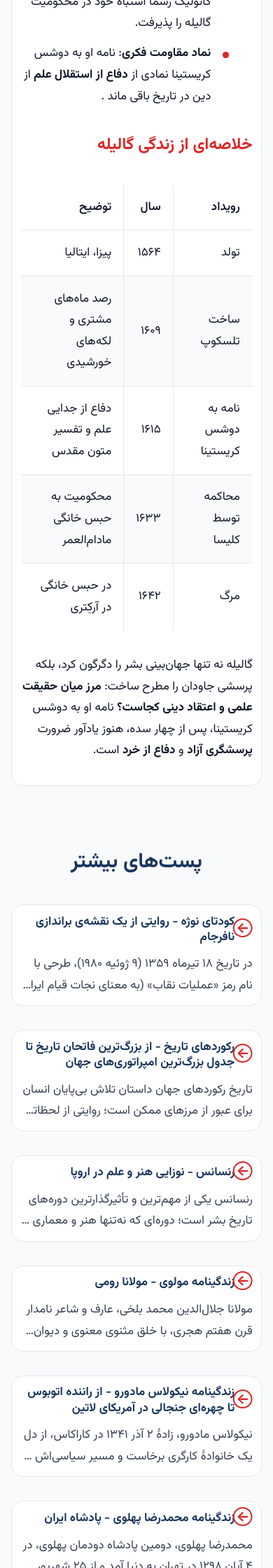
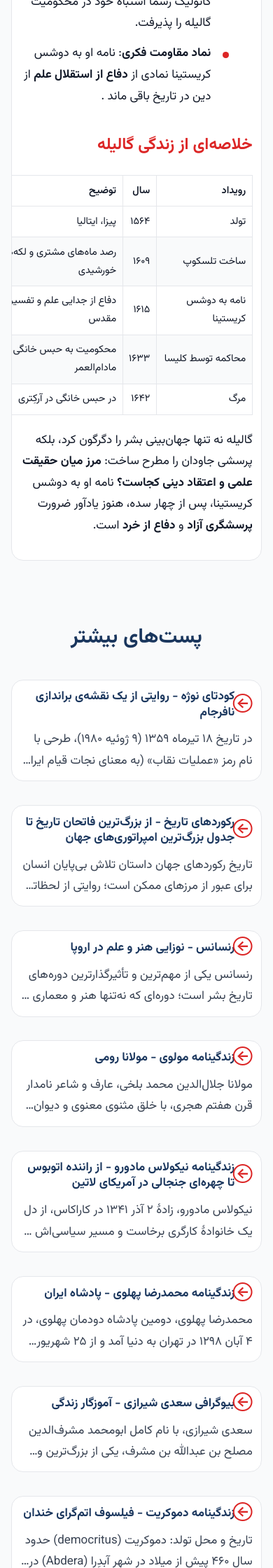
Before and after one commit to darkblog/darkblog.github.io, a Jekyll site: the page built from _posts/2025-7-5-68.md, in a window 390 px wide. Shown: the part 2022-4262 px from the top of the page at 70% size. Built offline with Jekyll 4.4.1, drawn with Linux system fonts in a browser that asks for light colours.

Commit message:
Update post.html

```diff
--- a/_layouts/post.html
+++ b/_layouts/post.html
@@ -435,13 +435,20 @@
             margin: var(--spacing-lg) 0;
         }
 
-        .article-content table {
-            width: 100%;
-            border-collapse: collapse;
+        .article-content .table-container {
             margin: var(--spacing-lg) 0;
             border: 1px solid var(--color-border);
             border-radius: var(--radius-sm);
             overflow: hidden;
+            position: relative;
+            overflow-x: auto;
+            -webkit-overflow-scrolling: touch;
+        }
+
+        .article-content table {
+            width: 100%;
+            border-collapse: collapse;
+            min-width: 600px;
         }
 
         .article-content table thead {
@@ -454,6 +461,7 @@
             text-align: right;
             font-weight: 600;
             border: 1px solid var(--color-border);
+            white-space: nowrap;
         }
 
         .article-content table td {
@@ -574,6 +582,20 @@
                 font-size: var(--font-size-lg);
             }
 
+            .article-content .table-container {
+                border-radius: var(--radius-sm);
+            }
+
+            .article-content table {
+                min-width: 500px;
+            }
+
+            .article-content table th,
+            .article-content table td {
+                padding: 0.75rem;
+                font-size: 0.9rem;
+            }
+
             .post-card {
                 padding: var(--spacing-md);
             }
@@ -607,6 +629,21 @@
                 font-size: var(--font-size-xl);
             }
 
+            .article-content .table-container {
+                border: 1px solid var(--color-border);
+                border-radius: var(--radius-sm);
+            }
+
+            .article-content table {
+                min-width: 400px;
+            }
+
+            .article-content table th,
+            .article-content table td {
+                padding: 0.5rem;
+                font-size: 0.85rem;
+            }
+
             .post-card {
                 padding: var(--spacing-sm);
             }
@@ -627,6 +664,18 @@
             .logo-svg {
                 width: 2.75rem;
                 height: 2.75rem;
+            }
+        }
+
+        @media (max-width: 360px) {
+            .article-content table {
+                min-width: 320px;
+            }
+
+            .article-content table th,
+            .article-content table td {
+                padding: 0.4rem;
+                font-size: 0.8rem;
             }
         }
 
@@ -651,6 +700,10 @@
             .article-container {
                 box-shadow: none;
                 border: 1px solid var(--color-border);
+            }
+
+            .article-content .table-container {
+                border: 1px solid #000000;
             }
 
             footer {
```
